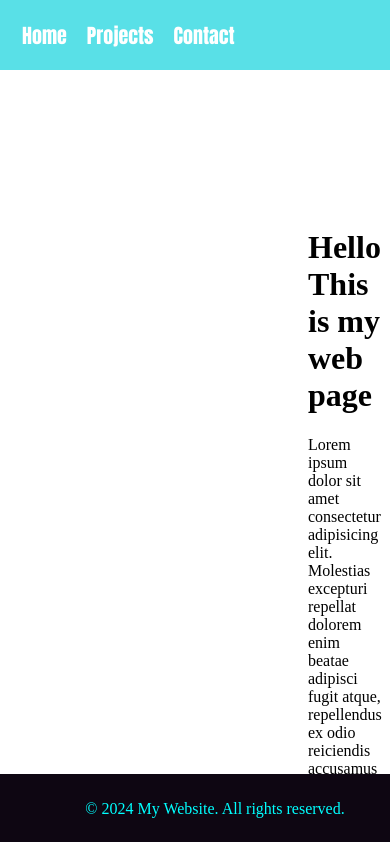
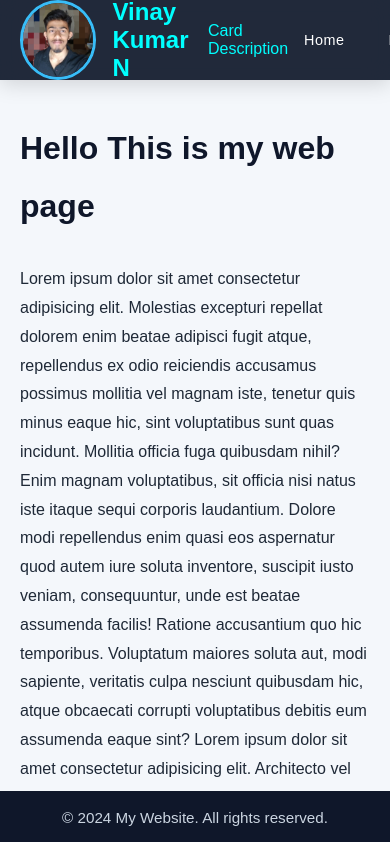
Before and after one commit to Vinay0047-VK/My_portfolio, a React (Vite) app in the folder web-proj/: page / in a window 390 px wide. Shown: the top 842 px of the page. Built offline with nearby package versions, Linux system fonts and the light colour scheme.

Commit message:
adjusted nav bar and profile card coresponding to scrolling

```diff
--- /dev/null
+++ b/web-proj/src/Cards.jsx
@@ -0,0 +1,30 @@
+import profilepic from "./assets/profilepic.jpg";
+import React, { useState, useEffect } from 'react';
+
+const Card =()=>{
+
+  const [isSidebar, setIsSidebar] = useState(false);
+
+  useEffect(() => {
+    const handleScroll = () => {
+      // Change to sidebar after 150px of scrolling
+      if (window.scrollY > 150) {
+        setIsSidebar(true);
+      } else {
+        setIsSidebar(false);
+      }
+    };
+
+    window.addEventListener('scroll', handleScroll);
+    return () => window.removeEventListener('scroll', handleScroll);
+  }, []);
+
+    return(
+        <div className={isSidebar? 'card' : 'card-change'}>
+            <img className='prof-pic' src={profilepic} alt="profile-pic" />
+            <h2 className="my-name">Vinay Kumar N</h2>
+            <p className="descrip">Card Description</p>
+        </div>
+    )
+}
+export default Card;
--- a/web-proj/src/Header.jsx
+++ b/web-proj/src/Header.jsx
@@ -22,7 +22,7 @@
 // export default Header;
 
 import React, { useState, useEffect } from 'react';
-
+import Card from './Cards.jsx'
 
 const Header = () => {
   const [isSidebar, setIsSidebar] = useState(false);
@@ -45,6 +45,7 @@ const Header = () => {
     <>
       <header className={isSidebar ? 'header sidebar' : 'header'}>
         <nav className="navbar">
+          <Card className={isSidebar ? 'default': 'card-change'}></Card>
           <ul className="nav-links">
             <li>Home</li>
             <li>Projects</li>
--- a/web-proj/src/index.css
+++ b/web-proj/src/index.css
@@ -1,188 +1,307 @@
-/* body{
+/* ===== RESET ===== */
+* {
     margin: 0;
     padding: 0;
-    font-family: Arial, sans-serif;
-
-}
-h1{
-    color: blanchedalmond;
-}
-.logo{
-    font-size: 24px;
-    color: #e2c8c8;
-    font-family: Arial, Helvetica, sans-serif;
-    padding: 10px 20px;
-    transition: all 0.3s ease;
-    background-color: rgb(89, 171, 230);
-}
-.logo:hover{
-    font-weight: bold;
-    font-size: 28px;
-    color: #a58080;
-    background-color: rgb(245, 129, 129);
-    padding: 10px 20px;
+    box-sizing: border-box;
   }
 
-.nav-links{
+  body {
+    font-family: "Poppins", Arial, sans-serif;
+    background: #f4f7fb;
+    color: #1f2937;
+    overflow-x: hidden;
+  }
+
+  /* ===== HEADER ===== */
+  .header {
+    position: fixed;
+    top: 0;
+    left: 0;
+    width: 100%;
+    height: 90px;
+
+    background: rgba(15, 23, 42, 0.92);
+    backdrop-filter: blur(12px);
+
     display: flex;
-    gap: 20px;
-    list-style: none;
-    padding: 2px 2px;
-    font-family: Impact, Haettenschweiler, 'Arial Narrow Bold', sans-serif;
+    align-items: center;
 
+    padding: 0 40px;
+    z-index: 1000;
 
+    transition: all 0.4s ease;
+    box-shadow: 0 4px 20px rgba(0, 0, 0, 0.15);
   }
-.nav-links li a{
-    text-decoration: none;
-    color: black;
-    font-weight: bold;
-    border: #5ccf9f 2px solid;
-    border-radius: 4px;
-    padding: 3px 8px;
 
+  /* ===== SIDEBAR MODE ===== */
+  .header.sidebar {
+    width: 220px;
+    height: 100vh;
+
+    flex-direction: column;
+    align-items: flex-start;
+    justify-content: flex-start;
+
+    padding: 40px 20px;
+
+    background: linear-gradient(
+      180deg,
+      #0f172a 0%,
+      #111827 50%,
+      #1e293b 100%
+    );
   }
-.nav-links li a:hover{
-    background-color: rgb(10, 5, 5);
-    padding: 5px 10px;
-    color: white;
-    border-radius: 10px;
-    border: #1693c0 2px solid;
 
-}
-nav.navbar{
-    background-color: #c18cde;
-    padding: 10px 20px;
+  /* ===== NAVBAR ===== */
+  .navbar {
+    width: 100%;
+
     display: flex;
     justify-content: space-between;
     align-items: center;
   }
-.navbar{
+
+  /* Sidebar navbar */
+  .header.sidebar .navbar {
+    flex-direction: column;
+    align-items: flex-start;
+    gap: 40px;
+  }
+
+  /* ===== NAV LINKS ===== */
+  .nav-links {
+    list-style: none;
+
     display: flex;
-    justify-content: space-between;
     align-items: center;
-    padding: 20px 20px;
-    height: 35px;
-    background-color: #7c78f2;
-    transition: all 0.5s ease;
-    text-align: right;
+    gap: 24px;
+  }
 
+  /* Sidebar links */
+  .header.sidebar .nav-links {
+    flex-direction: column;
+    align-items: flex-start;
+    width: 100%;
   }
-.navbar:hover{
-    background-color: #59e0e7;
+
+  /* ===== NAV ITEMS ===== */
+  .nav-links li {
+    position: relative;
+
+    font-size: 1rem;
+    font-weight: 500;
+    letter-spacing: 0.5px;
+
+    color: #ffffff;
+
+    cursor: pointer;
+
+    padding: 10px 16px;
+    border-radius: 10px;
+
     transition: all 0.3s ease;
-    font-size: 20px;
-    height: 25px;
   }
-#web{
-    font-size: 24px;
-    color: blanchedalmond;
-    font-family: Arial, Helvetica, sans-serif;
-    padding: auto;
+
+  /* Hover effect */
+  .nav-links li:hover {
+    background: rgba(255, 255, 255, 0.12);
+    transform: translateX(4px);
+    color: #38bdf8;
+  }
+
+  /* Animated underline */
+  .nav-links li::after {
+    content: "";
+
+    position: absolute;
+    left: 16px;
+    bottom: 6px;
+
+    width: 0%;
+    height: 2px;
+
+    background: #38bdf8;
+
+    transition: width 0.3s ease;
+  }
+
+  .nav-links li:hover::after {
+    width: 60%;
+  }
+
+  /* ===== MAIN CONTENT ===== */
+  .content,
+  .content-shifted {
+    max-width: 1100px;
+
+    margin: auto;
+
+    padding: 140px 40px 60px 40px;
+
+    line-height: 1.8;
+    font-size: 1rem;
+
+    transition: all 0.4s ease;
+  }
+
+  /* When sidebar active */
+  /* .content-shifted {
+    margin-left: 240px;
+  } */
+
+  /* ===== HEADING ===== */
+  .H1,
+  .H1-static {
+    font-size: 3rem;
+    font-weight: 700;
+
+    margin-bottom: 30px;
+
+    color: #0f172a;
+
+    transition: all 0.4s ease;
+  }
+
+  /* Sidebar heading animation */
+  .H1 {
+    transform: translateX(10px);
+  }
+
+  /* ===== CARD / PROFILE IMAGE ===== */
+  .prof-pic {
+    width: 60px;
+    height: 60px;
+
+    border-radius: 50%;
+    object-fit: cover;
+
+    border: 3px solid #38bdf8;
+
     transition: all 0.3s ease;
-    background-color: #0f3267;
+  }
+
+  .prof-pic:hover {
+    transform: scale(1.08);
+    box-shadow: 0 0 20px rgba(56, 189, 248, 0.5);
+  }
+
+  /* ===== FOOTER ===== */
+  .main-footer {
+    width: 100%;
+
+    background: #0f172a;
+    color: #cbd5e1;
+
+    display: flex;
     justify-content: center;
     align-items: center;
-    text-align: center;
-    margin: auto;
+    position: fixed;
+    bottom: 0;
 
-}
-#web:hover{
-    font-weight: bold;
-    font-size: 28px;
-    color: #333;
-    background-color: #60bbf0;
-    padding: 20px 20px;
-    font-weight: bold;
-} */
 
-/* Initial Horizontal Header */
-.header {
-    width: 100%;
-    height: 70px;
-    background-color: #282c34;
-    color: white;
-    transition: all 0.4s ease-in-out;
-    display: flex;
-    align-items: center;
-    padding: 0 20px;
-    position: relative;
-    z-index: 100;
-    position: fixed;
-    top: 0;
-    left: 0;
-  }
-  .header:hover{
-    background-color: #59e0e7;
-    transition: all 0.3s ease;
-    font-size: 20px;
+    padding: 18px;
+
+    margin-top: 50px;
+
+    font-size: 0.95rem;
   }
 
-  /* Transformation to Vertical Sidebar */
-  .header.sidebar {
-    position: fixed;
-    top: 0;
-    left: 0;
-    width: 140px;
-    height: 100vh;
-    flex-direction: column;
-    padding-top: 50px;
-    transition: all 0.4s ease-in-out;
-  }
-  .nav-links{
-    display: flex;
-    gap: 20px;
-    list-style: none;
-    padding: 2px 2px;
-    font-family: Impact, Haettenschweiler, 'Arial Narrow Bold', sans-serif;
-
-
-}
-.navbar:hover{
-    display: flex;
-    justify-content: space-between;
-    align-items: center;
-    transition: all 0.5s ease;
-    text-align: right;
-    border-radius: 10px;
-
-}
-.nav-links:hover{
-    background-color: rgb(10, 5, 5);
-    padding: 5px 10px;
-    color: white;
-    border-radius: 10px;
-    border: #1693c0 2px solid;
+  /* ===== SCROLLBAR ===== */
+  ::-webkit-scrollbar {
+    width: 8px;
   }
 
-  /* Adjusting the Nav items for Sidebar mode */
-  .header.sidebar ul {
-    flex-direction: column;
-    gap: 20px;
+  ::-webkit-scrollbar-track {
+    background: #dbeafe;
   }
 
-  /* Offset content so it doesn't hide behind the fixed sidebar */
-  .content {
-    padding-top: 200px;
-    margin-left: 240px;
-    padding-left: 60px;
+  ::-webkit-scrollbar-thumb {
+    background: #38bdf8;
+    border-radius: 20px;
+  }
+
+  /* ===== RESPONSIVE ===== */
+  @media (max-width: 768px) {
+    .header {
+      height: 80px;
+      padding: 0 20px;
+    }
+
+    .header.sidebar {
+      width: 180px;
+    }
+
+    .nav-links {
+      gap: 12px;
+    }
+
+    .nav-links li {
+      font-size: 0.9rem;
+    }
+
+    .content,
+    .content-shifted {
+      padding: 120px 20px 40px 20px;
     }
 
     .content-shifted {
-    margin-top: 250px;
-    margin-left: 240px;
-    padding-left: 60px;
+      margin-left: 190px;
     }
 
-.main-footer{
-    background-color: #0e0612;
+    .H1,
+    .H1-static {
+      font-size: 2rem;
+    }
+  }
+
+/* .card{
+    display: flex;
+    gap: 12px;
+}
+.my-name{
+    color: dodgerblue;
+    padding-top: 20px;
+    justify-content: center;
+    justify-items: center;
+    display: block;
+}
+.descrip{
+    color: #38bdf8;
+    padding-top: 20px;
+    justify-content: center;
+    justify-items: center;
+   align-self: flex-end;
+   margin-top: auto;
+} */
+.card {
+    display: flex;
+    flex-direction: column; /* Aligns image and text content side-by-side */
+    align-items: center; /* Centers the image and text vertically */
+    gap: 16px;
     color: aqua;
-    padding: 10px 20px;
+    /* padding-top: 30px;        Adds space between the image and the text */
+  }
+  .card-change{
     display: flex;
+    flex-direction: row; /* Aligns image and text content side-by-side */
+    align-items: center; /* Centers the image and text vertically */
+    gap: 16px;
+    color: aqua;
+  }
 
-    align-items: center;
-    justify-content: center;
-    position: fixed;
-    bottom: 0;
-    left: 0;
-    width: 100%;
+  .prof-pic {
+    width: 80px;         /* Set explicit dimensions for your profile pic */
+    height: 80px;
+    border-radius: 50%;  /* Optional: makes the image circular */
+    object-fit: cover;   /* Prevents the image from stretching */
   }
+
+  .card-content {
+    display: flex;
+    flex-direction: column; /* Stacks the h2 and p elements vertically */
+    gap: 4px;              /* Adds space between the name and description */
+  }
+
+  .my-name, .descrip {
+    margin: 0;           /* Removes default browser margins for precise alignment */
+  }
```
Also changed, not shown: web-proj/src/Cars.jsx (deleted, +0 -9 lines), web-proj/src/assets/profilepic.jpg (added). Lines whose indentation alone changed are shown as unchanged.
